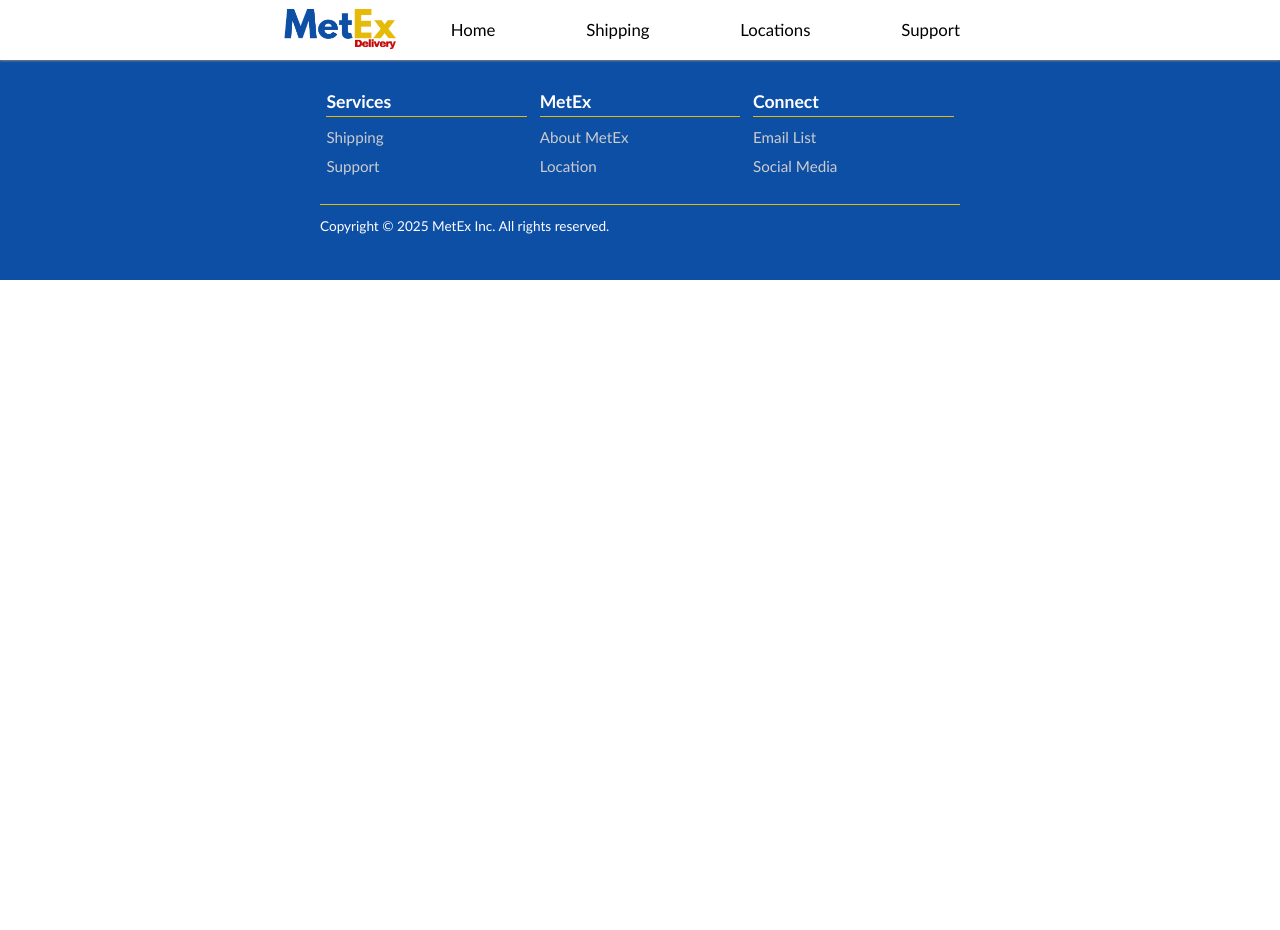
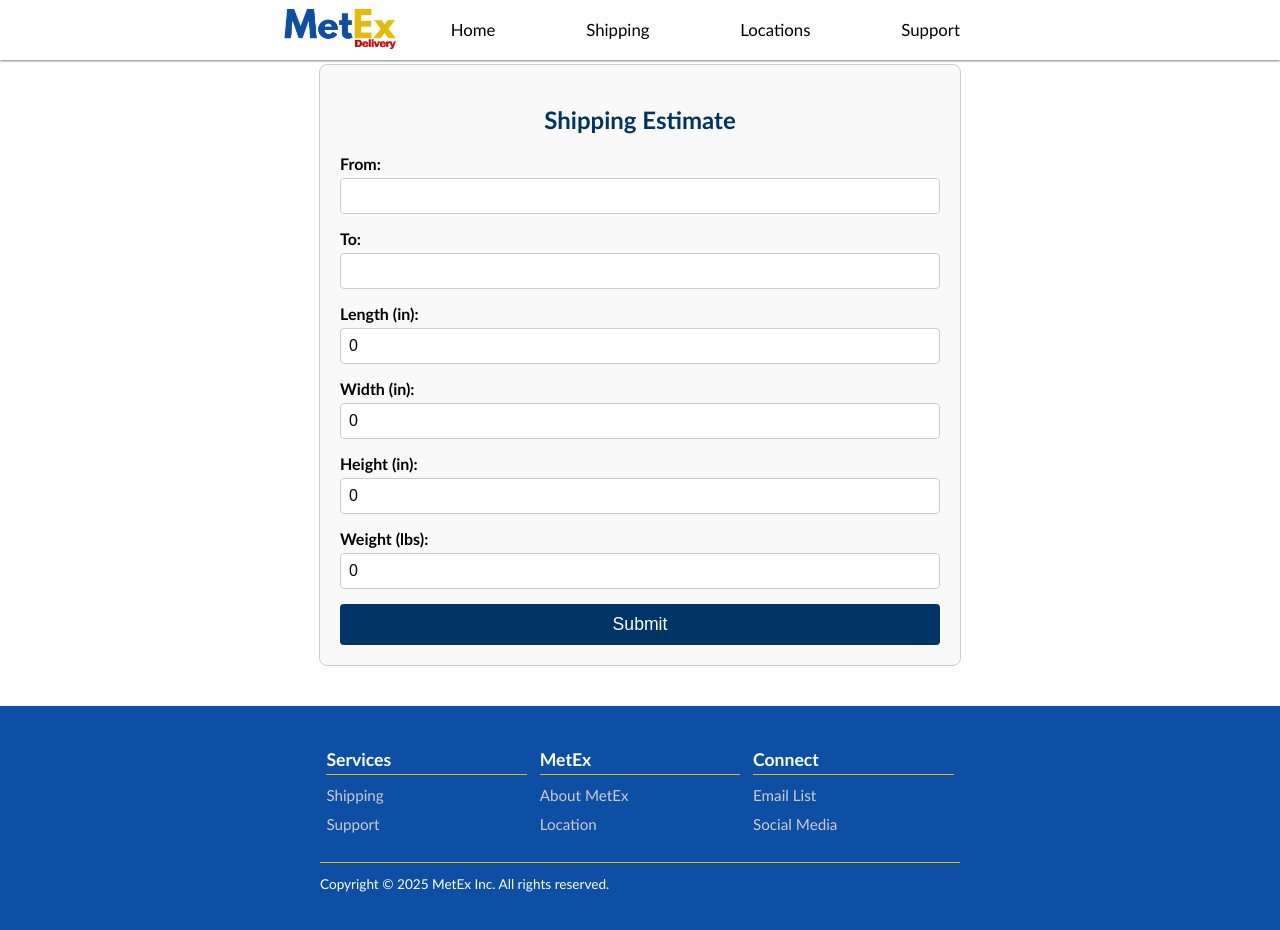
Before and after one commit to davidb221/MetEx, an Angular app: page /estimate in a window 1280 px wide. Before the commit this address led to /. Shown: the top 930 px of the page. Before the commit the page ends 800 px from the top, so only its background shows below. Built offline with nearby package versions, Linux system fonts and the light colour scheme.

Commit message:
Added routing and added estimates page.

```diff
--- a/src/app/app.config.ts
+++ b/src/app/app.config.ts
@@ -1,5 +1,5 @@
 import { ApplicationConfig, provideBrowserGlobalErrorListeners, provideZoneChangeDetection } from '@angular/core';
-import { provideRouter } from '@angular/router';
+import { provideRouter, withInMemoryScrolling } from '@angular/router';
 
 import { routes } from './app.routes';
 
@@ -7,6 +7,6 @@
   providers: [
     provideBrowserGlobalErrorListeners(),
     provideZoneChangeDetection({ eventCoalescing: true }),
-    provideRouter(routes)
+    provideRouter(routes, withInMemoryScrolling({scrollPositionRestoration: 'top'}))
   ]
 };
--- a/src/app/app.routes.ts
+++ b/src/app/app.routes.ts
@@ -1,9 +1,11 @@
 import { Routes } from '@angular/router';
 import { Home } from './home/home';
 import { Faq } from './faq/faq';
+import { Estimate } from './estimate/estimate';
 
 
 export const routes: Routes = [
     { path: "", component: Home,},
-    { path: "faq", component: Faq,}
+    { path: "faq", component: Faq,},
+    { path: "estimate", component: Estimate,}
 ];
--- a/src/app/app.ts
+++ b/src/app/app.ts
@@ -10,9 +10,7 @@
   template: `
     <app-navbar></app-navbar>
 
-    <main class="main-content">
-      <router-outlet></router-outlet>
-    </main>
+    <router-outlet></router-outlet>
 
     <app-footer></app-footer>
   `,
--- /dev/null
+++ b/src/app/estimate/estimate.css
@@ -0,0 +1,62 @@
+.estimate-container {
+  max-width: 600px;
+  margin: 40px auto;
+  margin-top: 5%;
+  padding: 20px;
+  border: 1px solid #ccc;
+  border-radius: 8px;
+  background-color: #f9f9f9;
+}
+
+h2 {
+  text-align: center;
+  margin-bottom: 20px;
+  color: #003366;
+}
+
+.form-group {
+  margin-bottom: 15px;
+  display: flex;
+  flex-direction: column;
+}
+
+label {
+  font-weight: bold;
+  margin-bottom: 5px;
+}
+
+input {
+  padding: 8px;
+  font-size: 1rem;
+  border: 1px solid #ccc;
+  border-radius: 4px;
+}
+
+button {
+  width: 100%;
+  padding: 10px;
+  font-size: 1.1rem;
+  background-color: #003366;
+  color: white;
+  border: none;
+  border-radius: 4px;
+  cursor: pointer;
+}
+
+button:hover {
+  background-color: #005599;
+}
+
+.estimate-result {
+  margin-top: 30px;
+  background-color: #e6f2ff;
+  padding: 20px;
+  border: 1px solid #99ccee;
+  border-radius: 6px;
+}
+
+.option {
+  margin-bottom: 20px;
+  padding-bottom: 10px;
+  border-bottom: 1px dashed #bbb;
+}
--- /dev/null
+++ b/src/app/estimate/estimate.html
@@ -0,0 +1,55 @@
+<body>
+    <div class="estimate-container">
+        <h2>Shipping Estimate</h2>
+
+        <form (ngSubmit)="calculateEstimate()" #estimateForm="ngForm">
+            <div class="form-group">
+            <label>From:</label>
+            <input type="text" [(ngModel)]="fromLocation" name="from" required />
+            </div>
+
+            <div class="form-group">
+            <label>To:</label>
+            <input type="text" [(ngModel)]="toLocation" name="to" required />
+            </div>
+
+            <div class="form-group">
+            <label>Length (in):</label>
+            <input type="number" [(ngModel)]="length" name="length" required />
+            </div>
+
+            <div class="form-group">
+            <label>Width (in):</label>
+            <input type="number" [(ngModel)]="width" name="width" required />
+            </div>
+
+            <div class="form-group">
+            <label>Height (in):</label>
+            <input type="number" [(ngModel)]="height" name="height" required />
+            </div>
+
+            <div class="form-group">
+            <label>Weight (lbs):</label>
+            <input type="number" [(ngModel)]="weight" name="weight" required />
+            </div>
+
+            <button type="submit">Submit</button>
+        </form>
+
+        <div *ngIf="showEstimates" class="estimate-result">
+            <h3>Shipping Options</h3>
+
+            <div class="option">
+            <h4>Standard Shipping</h4>
+            <p><strong>Cost:</strong> ${{ standardCost }}</p>
+            <p><strong>Estimated Delivery:</strong> {{ standardDelivery }}</p>
+            </div>
+
+            <div class="option">
+                <h4>Expedited Shipping</h4>
+                <p><strong>Cost:</strong> ${{ expeditedCost }}</p>
+                <p><strong>Estimated Delivery:</strong> {{ expeditedDelivery }}</p>
+            </div>
+        </div>
+    </div>
+</body>
--- /dev/null
+++ b/src/app/estimate/estimate.ts
@@ -0,0 +1,57 @@
+import { CommonModule } from '@angular/common';
+import { Component } from '@angular/core';
+import { FormsModule } from '@angular/forms';
+
+@Component({
+  selector: 'app-estimate',
+  imports: [CommonModule, FormsModule],
+  templateUrl: './estimate.html',
+  styleUrl: './estimate.css'
+})
+export class Estimate {
+ fromLocation = '';
+  toLocation = '';
+  length = 0;
+  width = 0;
+  height = 0;
+  weight = 0;
+
+  showEstimates = false;
+
+  standardCost = 0;
+  expeditedCost = 0;
+  standardDelivery = '10–14 business days';
+  expeditedDelivery = '5–7 business days';
+
+  calculateEstimate() {
+    const totalDimensions = this.length + this.width + this.height;
+
+    if (
+      !this.fromLocation || !this.toLocation ||
+      this.length <= 0 || this.width <= 0 || this.height <= 0 || this.weight <= 0
+    ) {
+      alert('Please enter all valid shipping details.');
+      return;
+    }
+
+    // Base prices
+    const baseStandard = 25;
+    const baseExpedited = 75;
+
+    // Surcharge Logic (dimension/weight)
+    const dimensionOverage = totalDimensions > 36
+      ? Math.ceil((totalDimensions - 36) / 3)
+      : 0;
+
+    const weightOverage = this.weight > 10
+      ? Math.ceil(this.weight - 10)
+      : 0;
+
+    const surcharge = dimensionOverage + weightOverage;
+
+    this.standardCost = baseStandard + surcharge;
+    this.expeditedCost = baseExpedited + surcharge;
+
+    this.showEstimates = true;
+  }
+}
--- a/src/app/footer/footer.html
+++ b/src/app/footer/footer.html
@@ -3,22 +3,22 @@
     <div class="footer-column">
       <h4>Services</h4>
       <ul>
-        <li><a href="#">Shipping</a></li>
-        <li><a href="#">Support</a></li>
+        <li><a routerLink="estimate">Shipping</a></li>
+        <li><a routerLink="faq">Support</a></li>
       </ul>
     </div>
     <div class="footer-column">
       <h4>MetEx</h4>
       <ul>
-        <li><a href="#">About MetEx</a></li>
-        <li><a href="#">Location</a></li>
+        <li><a routerLink="">About MetEx</a></li>
+        <li><a routerLink="">Location</a></li>
       </ul>
     </div>
     <div class="footer-column">
       <h4>Connect</h4>
       <ul>
-        <li><a href="#">Email List</a></li>
-        <li><a href="#">Social Media</a></li>
+        <li><a routerLink="">Email List</a></li>
+        <li><a routerLink="">Social Media</a></li>
       </ul>
     </div>
   </div>
--- a/src/app/footer/footer.ts
+++ b/src/app/footer/footer.ts
@@ -1,8 +1,9 @@
 import { Component } from '@angular/core';
+import { RouterModule } from '@angular/router';
 
 @Component({
   selector: 'app-footer',
-  imports: [],
+  imports: [RouterModule],
   templateUrl: './footer.html',
   styleUrl: './footer.css'
 })
--- a/src/app/home/home.html
+++ b/src/app/home/home.html
@@ -25,6 +25,6 @@
     <section class="cta">
     <h2>Get a Quote Today</h2>
     <p>Need to send a package to Africa? Let us help you get started.</p>
-    <a routerLink="" class="cta-button">Request a Quote</a>
+    <a routerLink="estimate" class="cta-button">Request a Quote</a>
     </section>
 </body>
--- a/src/app/home/home.ts
+++ b/src/app/home/home.ts
@@ -1,8 +1,9 @@
 import { Component } from '@angular/core';
+import { RouterModule } from '@angular/router';
 
 @Component({
   selector: 'app-home',
-  imports: [],
+  imports: [RouterModule],
   templateUrl: './home.html',
   styleUrl: './home.css'
 })
--- a/src/app/navbar/navbar.html
+++ b/src/app/navbar/navbar.html
@@ -6,7 +6,7 @@
       </a>
       </div>
     <div class="nav-item"><a routerLink="/">Home</a></div>
-    <div class="nav-item"><a routerLink="/">Shipping</a></div>
+    <div class="nav-item"><a routerLink="/estimate">Shipping</a></div>
     <div class="nav-item"><a routerLink="/">Locations</a></div>
     <div class="nav-item"><a routerLink="/faq">Support</a></div>
   </div>
```
Also changed, not shown: 1 other file (tests, documents, lock files or other folders).
